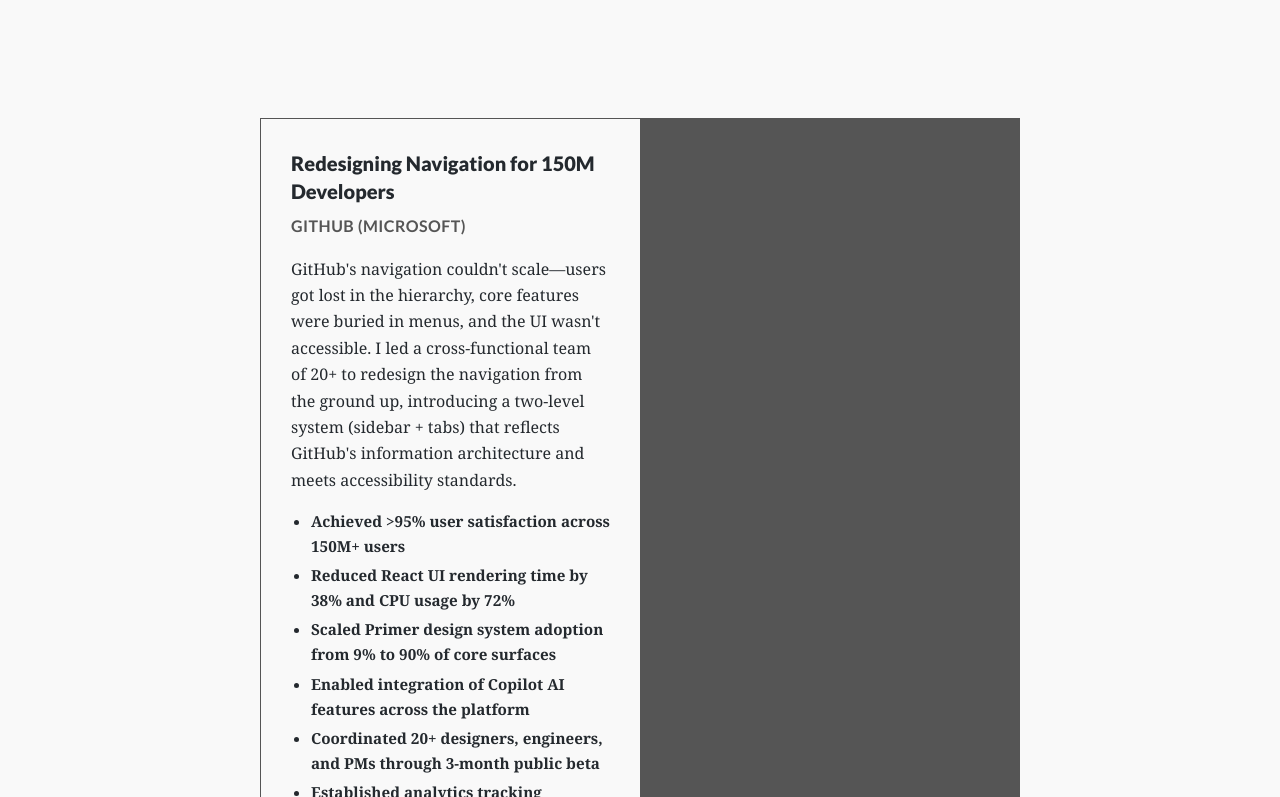
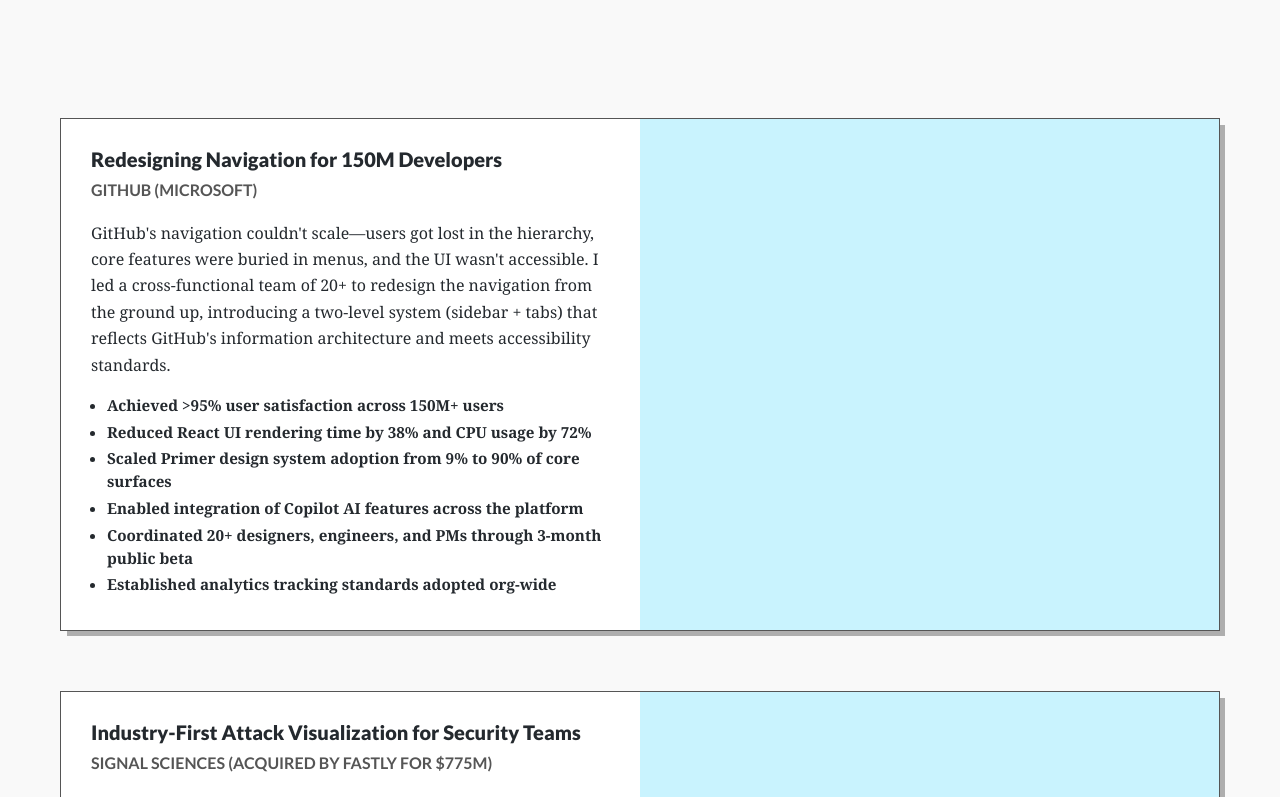
Before and after one commit to justinbyo/jbarr-v5-migrated, a Next.js app: page / in a window 1280 px wide. Shown: the part 1063-1860 px from the top of the page. Built offline with nearby package versions, Linux system fonts and the light colour scheme.

Commit message:
case study styles

```diff
--- a/src/app/globals.css
+++ b/src/app/globals.css
@@ -6,6 +6,7 @@
   --font-mono: initial;
 }
 
+@layer base {
 /* Reset */
 /* http://meyerweb.com/eric/tools/css/reset/
    v2.0 | 20110126
@@ -100,6 +101,8 @@
   --cta-linkedin-text: var(--black);
   --cta-linkedin-hover-border: var(--color-primary);
   --cta-linkedin-hover-text: var(--color-primary);
+  --case-study-bg: #ffffff;
+  --case-study-shadow: rgba(0, 0, 0, 0.3);
 }
 
 :root.dark {
@@ -121,6 +124,8 @@
   --cta-linkedin-text: var(--white);
   --cta-linkedin-hover-border: var(--color-primary);
   --cta-linkedin-hover-text: var(--color-primary);
+  --case-study-bg: var(--color-bg);
+  --case-study-shadow:var(--pink);
 }
 
 body {
@@ -219,6 +224,108 @@
   color: var(--cta-linkedin-hover-text);
 }
 
+/* Case Studies */
+section.case-studies {
+  margin: 0 auto;
+  max-width: none;
+  padding: var(--margin-medium);
+}
+
+.case-study {
+  background-color: var(--case-study-bg);
+  border: var(--border-x-small) solid var(--color-text-muted);
+  display: grid;
+  grid-template-columns: 1fr 1fr;
+  gap: 0;
+  margin-bottom: var(--margin-medium);
+  position:relative;
+}
+
+.case-study::after{
+  position: absolute;
+  top:var(--border-big);
+  left:var(--border-big);
+  width:100%;
+  height:100%;
+  content:"";
+  background-color: var(--case-study-shadow);
+  z-index: -1; /* 4. Moves the pseudo-element behind the parent's content and background */
+}
+
+.case-study--content {
+  padding: var(--margin-small);
+}
+
+.case-study--content h3 {
+  font-family: "Lato";
+  font-weight: 900;
+  font-size: 1.25rem;
+  margin-bottom: 0.5rem;
+}
+
+.case-study--employer {
+  color: var(--color-text-muted);
+  font-family: "Lato";
+  font-size: 0.875rem;
+  font-weight: 700;
+  text-transform: uppercase;
+  margin-bottom: 1rem;
+}
+
+.case-study--content p {
+  font-size: 1rem;
+  margin-bottom: 1rem;
+}
+
+.case-study--content ul {
+  list-style: disc;
+  padding-left: 1em;
+}
+
+.case-study--content li {
+  font-size: 0.95rem;
+  font-weight: 700;
+  line-height: 1.5;
+  margin-bottom: 0.25rem;
+}
+
+.case-study--media {
+  display: flex;
+  align-items: center;
+  justify-content: center;
+  background-color: #c9f3fe;
+  min-height: 200px;
+}
+
+.case-study--media img {
+  width: 100%;
+  height: 100%;
+  object-fit: cover;
+  margin-bottom: 0;
+}
+
+.case-study--placeholder {
+  width: 100%;
+  height: 100%;
+  min-height: 200px;
+}
+
+/* Footnotes */
+section.footnotes {
+  padding: var(--margin-medium) 20px;
+}
+
+section.footnotes p {
+  color: var(--color-text-muted);
+  font-size: 0.9rem;
+  line-height: 1.6;
+  margin-bottom: 1rem;
+}
+
+section.footnotes strong {
+  font-weight: 700;
+}
+
 /* Footer */
 footer {
   padding: 0;
@@ -258,98 +365,6 @@
 
 section.footer a:hover {
   color: var(--color-primary);
-}
-
-/* Case Studies */
-section.case-studies {
-  margin: 0 auto;
-  max-width: 800px;
-  padding: var(--margin-medium) 20px;
-}
-
-.case-study {
-  border: var(--border-x-small) solid var(--color-text-muted);
-  display: grid;
-  grid-template-columns: 1fr 1fr;
-  gap: 0;
-  margin-bottom: var(--margin-medium);
-}
-
-.case-study--content {
-  padding: var(--margin-small);
-}
-
-.case-study--content h3 {
-  font-family: "Lato";
-  font-weight: 900;
-  font-size: 1.25rem;
-  line-height: 1.4;
-  margin-bottom: 0.5rem;
-}
-
-.case-study--employer {
-  color: var(--color-text-muted);
-  font-family: "Lato";
-  font-size: 0.875rem;
-  font-weight: 700;
-  letter-spacing: 0.03em;
-  text-transform: uppercase;
-  margin-bottom: 1rem;
-}
-
-.case-study--content p {
-  font-size: 1rem;
-  line-height: 1.65;
-  margin-bottom: 1rem;
-}
-
-.case-study--content ul {
-  list-style: disc;
-  padding-left: 1.25rem;
-}
-
-.case-study--content li {
-  font-size: 0.95rem;
-  font-weight: 700;
-  line-height: 1.65;
-  margin-bottom: 0.25rem;
-}
-
-.case-study--media {
-  display: flex;
-  align-items: center;
-  justify-content: center;
-  background-color: var(--color-text-muted);
-  min-height: 200px;
-}
-
-.case-study--media img {
-  width: 100%;
-  height: 100%;
-  object-fit: cover;
-  margin-bottom: 0;
-}
-
-.case-study--placeholder {
-  width: 100%;
-  height: 100%;
-  min-height: 200px;
-}
-
-/* Footnotes */
-section.footnotes {
-  padding: var(--margin-medium) 20px;
-}
-
-section.footnotes p {
-  color: var(--color-text-muted);
-  font-size: 0.9rem;
-  line-height: 1.6;
-  margin-bottom: 1rem;
-}
-
-section.footnotes strong {
-  font-weight: 700;
 }
 
 section.footnotes p a {
@@ -466,6 +481,10 @@
     margin-bottom: var(--margin-small);
   }
 
+  section.case-studies {
+    padding: var(--margin-medium) 20px;
+  }
+
   .case-study {
     grid-template-columns: 1fr;
   }
@@ -493,3 +512,5 @@
     margin-bottom: var(--margin-small);
   }
 }
+
+} /* end @layer base */
```
